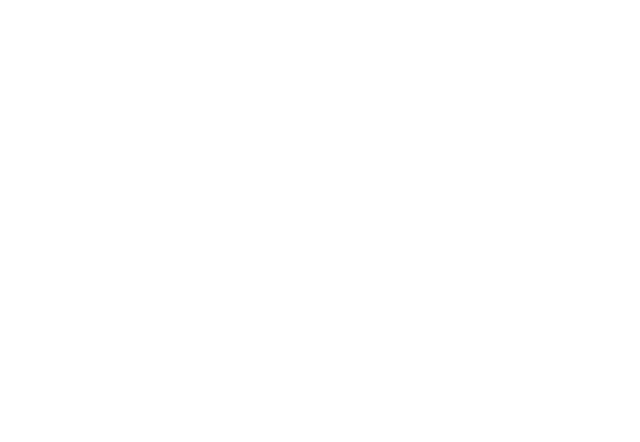
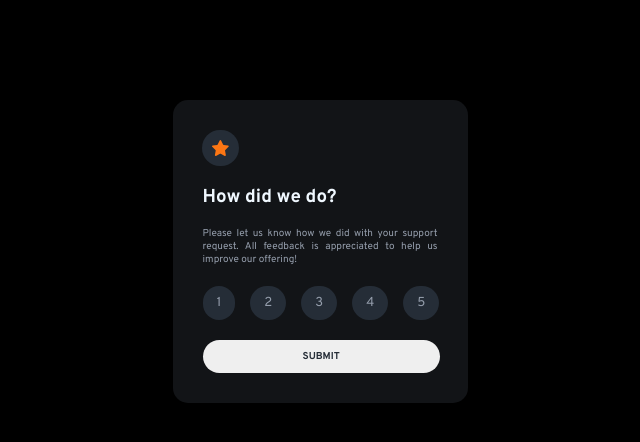
Before and after one commit to Oiyanu/interactive-rating-component-main, a plain HTML site: page index.html in a window 1280 px wide. Shown: the whole page, without its empty margins (320-960 px from the left). Drawn offline with Linux system fonts and the light colour scheme.

Commit message:
first page styling

```diff
--- a/index.html
+++ b/index.html
@@ -2,11 +2,50 @@
 <head>
     <meta charset="UTF-8">
     <meta name="viewport" content="width=device-width, initial-scale=1.0">
+    <link rel="preconnect" href="https://fonts.googleapis.com">
+    <link rel="preconnect" href="https://fonts.gstatic.com" crossorigin>
+    <link href="https://fonts.googleapis.com/css2?family=Overpass:ital,wght@0,100..900;1,100..900&display=swap" rel="stylesheet">
     <link rel="stylesheet" href="styles.css">
     <title>Rating component</title>
+    <style>
+        h3{
+            color: aliceblue;
+            font-family: overpass;
+            text-align: justify;
+        }
+        p{
+            color: hsl(217, 12%, 63%);
+            font-family: overpass;
+            font-size: 10px;
+            text-align: justify;
+            margin-bottom: 20px;
+        }
+    </style>
 </head>
 <body>
+    <div class="container">
+        <div class="icon"><img src="img/icon-star.svg" alt="star logo"></div>
 
+        <div class="text"><h3>How did we do?</h3></div>
+
+        <div class="para">
+            <p>Please let us know how we did with your support request. All feedback is appreciated to help us improve our offering!</p>
+        </div>
+
+        <div class="listDiv">
+            <ul class="list">
+                <li>1</li>
+                <li>2</li>
+                <li>3</li>
+                <li>4</li>
+                <li>5</li>
+            </ul>
+        </div>
+
+        <div class="button">
+            <button class="butt"><strong>SUBMIT</strong></button>
+        </div>
+    </div>
 
 
 
--- a/styles.css
+++ b/styles.css
@@ -0,0 +1,54 @@
+body{
+    background-color: black;
+}
+.container{
+    text-align: center;
+    max-width: 295px;
+    background-color: hsl(216, 12%, 8%);
+    padding: 30px;
+    box-sizing: border-box;
+    margin: 100px auto;
+    border-radius: 15px;
+}
+.icon{
+    display: inline-block;
+    border: 1px none;
+    border-radius: 200px;
+    padding: 10px 10px;
+    background-color: hsl(213, 19%, 18%);
+    margin-left: -200px;
+}
+.list{
+    list-style: none;
+    display: flex;
+    padding: 0;
+    margin: 0;
+}
+.list li{
+    margin-right: 15px;
+    font-family: overpass;
+    font-size: 13px;
+    border: 1px solid none;
+    background-color: hsl(213, 19%, 18%);
+    border-radius: 200px;
+    padding: 9px 14px;
+    color: hsl(217, 12%, 63%);
+    cursor: pointer;
+}
+.list li:hover{
+    background-color: aliceblue;
+    color: hsl(216, 12%, 8%);
+}
+.list li:last-child{
+    margin-right: 15px;
+}
+.butt{
+    margin-top: 20px;
+    font-family: overpass;
+    font-size: 10px;
+    border: 1px none;
+    border-radius: 20px;
+    padding: 10px 100px;
+    color: hsl(213, 19%, 18%);
+    cursor: pointer;
+}
```
Also changed, not shown: img/favicon-32x32.png (added), img/icon-star.svg (added), img/illustration-thank-you.svg (added).
